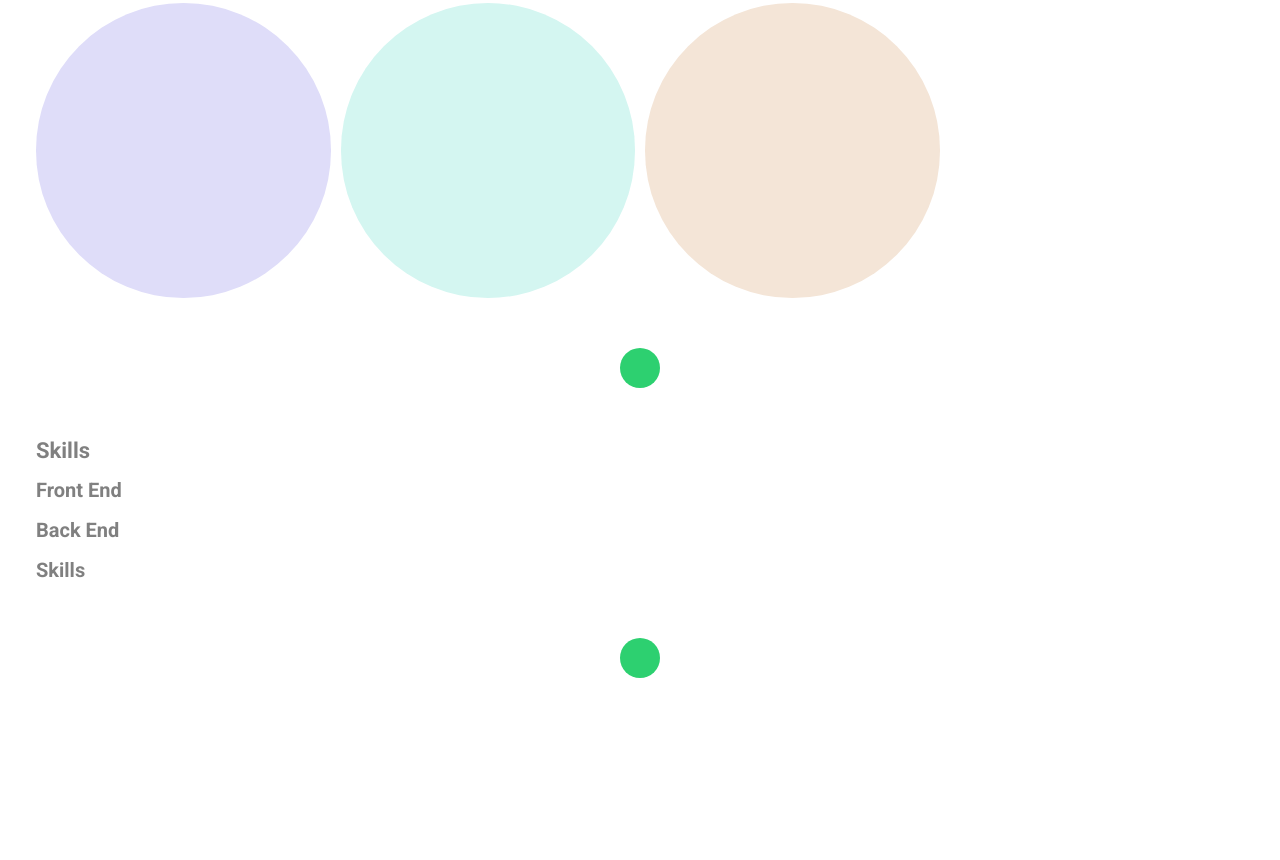
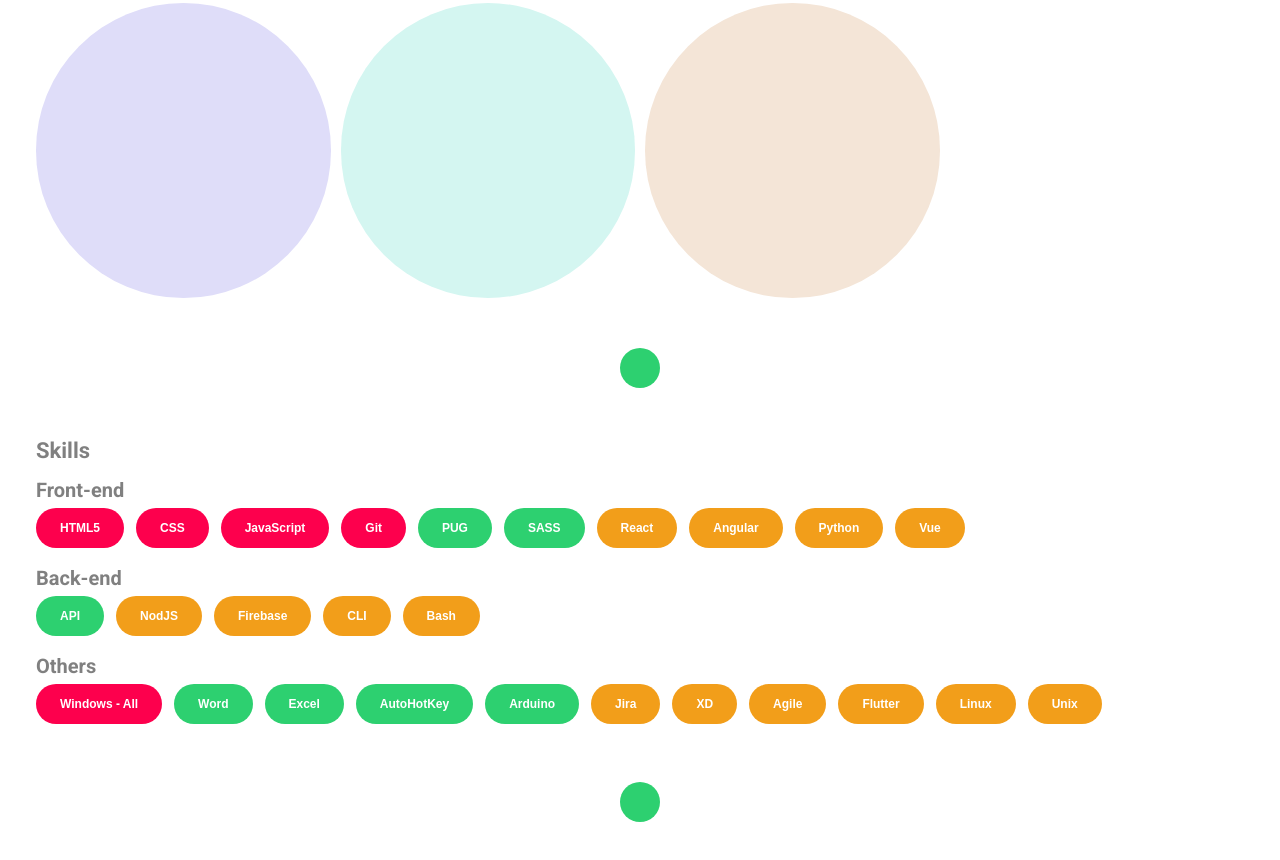
Before and after one commit to codetapacademy/my-cv-v2-starter, a website: page web/index.html in a window 1280 px wide. Shown: the part 2444-3304 px from the top of the page. Before the commit the page ends 3162 px from the top, so only its background shows below. Drawn offline with Linux system fonts and the light colour scheme; a web font is replaced by a local one.

Commit message:
create the buttons for our skills and have them grouped with different colours

```diff
--- a/web/css/style.css
+++ b/web/css/style.css
@@ -182,3 +182,27 @@ c[height="30"] {
     border: 1px solid #808080;
     margin: 0;
 }
+
+button[class^="skills-button__"] {
+    border:none;
+    height:40px;
+    border-radius: 20px;
+    padding: 0 24px 0 24px;
+    color: white;
+    font-size: 12px;
+    font-weight: bold;
+    margin-right: 8px;
+    margin-bottom: 8px;
+}
+
+.skills-button__torch-red {
+    background: #FD004D;
+}
+
+.skills-button__shamrock {
+    background: #2DD070;
+}
+
+.skills-button__buttercup {
+    background: #F29E1A;
+}
--- a/web/index.html
+++ b/web/index.html
@@ -113,15 +113,49 @@
       <c span="row" height="30"></c>
       <c span="row">
         <h3 class="section-title">Skills</h3>
+          </c>
+      <c span="row">
+        <h4 class="section-subtitle">Front-end</h4>
+        <div>
+          <button class="skills-button__torch-red">HTML5</button>
+          <button class="skills-button__torch-red">CSS</button>
+          <button class="skills-button__torch-red">JavaScript</button>
+          <button class="skills-button__torch-red">Git</button>
+          <button class="skills-button__shamrock">PUG</button>
+          <button class="skills-button__shamrock">SASS</button>
+          <button class="skills-button__buttercup">React</button>
+          <button class="skills-button__buttercup">Angular</button>
+          <button class="skills-button__buttercup">Python</button>
+          <button class="skills-button__buttercup">Vue</button>
+        </div>
+      </c>
+
+      <c span="row">
+        <h4 class="section-subtitle">Back-end</h4>
+        <div>
+          <!-- <button class="skills-button__torch-red">NodJS</button> -->
+          <button class="skills-button__shamrock">API</button>
+          <button class="skills-button__buttercup">NodJS</button>
+          <button class="skills-button__buttercup">Firebase</button>
+          <button class="skills-button__buttercup">CLI</button>
+          <button class="skills-button__buttercup">Bash</button>
+        </div>
       </c>
       <c span="row">
-        <h4 class="section-subtitle">Front End</h4>
-      </c>
-      <c span="row">
-        <h4 class="section-subtitle">Back End</h4>
-      </c>
-      <c span="row">
-        <h4 class="section-subtitle">Skills</h4>
+        <h4 class="section-subtitle">Others</h4>
+          <div>
+            <button class="skills-button__torch-red">Windows - All</button>
+            <button class="skills-button__shamrock">Word</button>
+            <button class="skills-button__shamrock">Excel</button>
+            <button class="skills-button__shamrock">AutoHotKey</button>
+            <button class="skills-button__shamrock">Arduino</button>
+            <button class="skills-button__buttercup">Jira</button>
+            <button class="skills-button__buttercup">XD</button>
+            <button class="skills-button__buttercup">Agile</button>
+            <button class="skills-button__buttercup">Flutter</button>
+            <button class="skills-button__buttercup">Linux</button>
+            <button class="skills-button__buttercup">Unix</button>
+          </div>
       </c>
       <c span="row" height="30"></c>
       <c span="row" class="text-centered">
```
